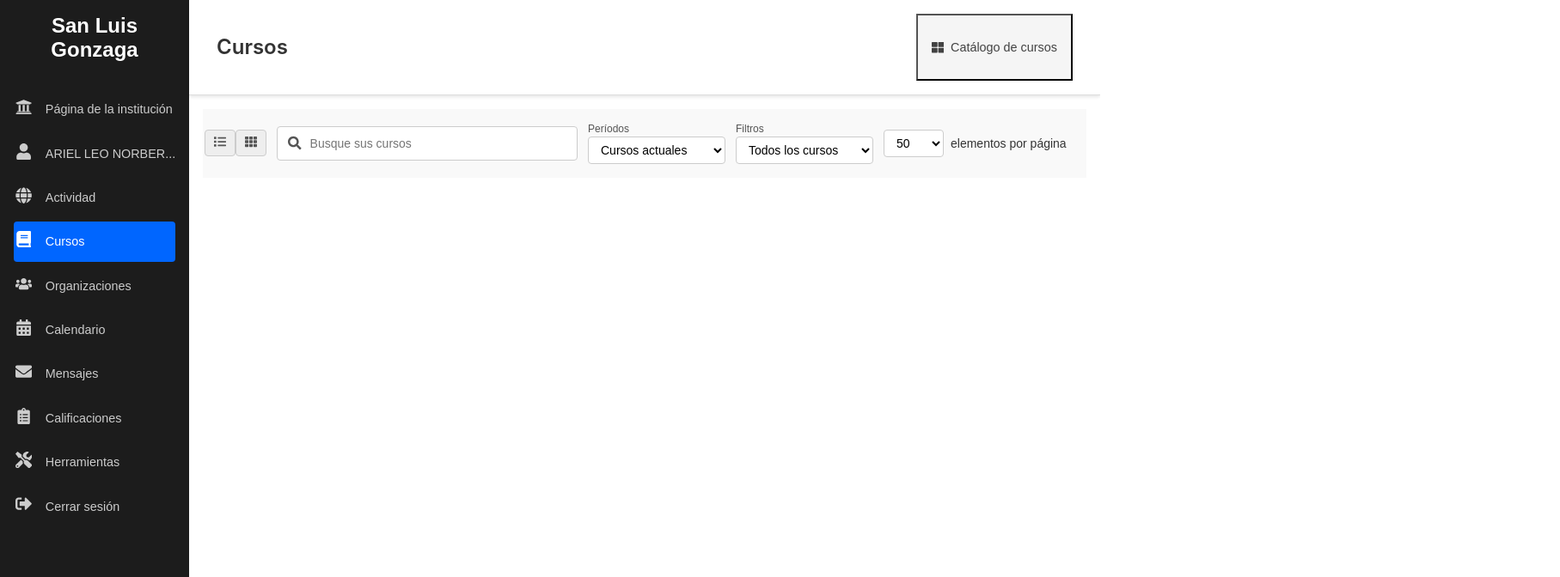
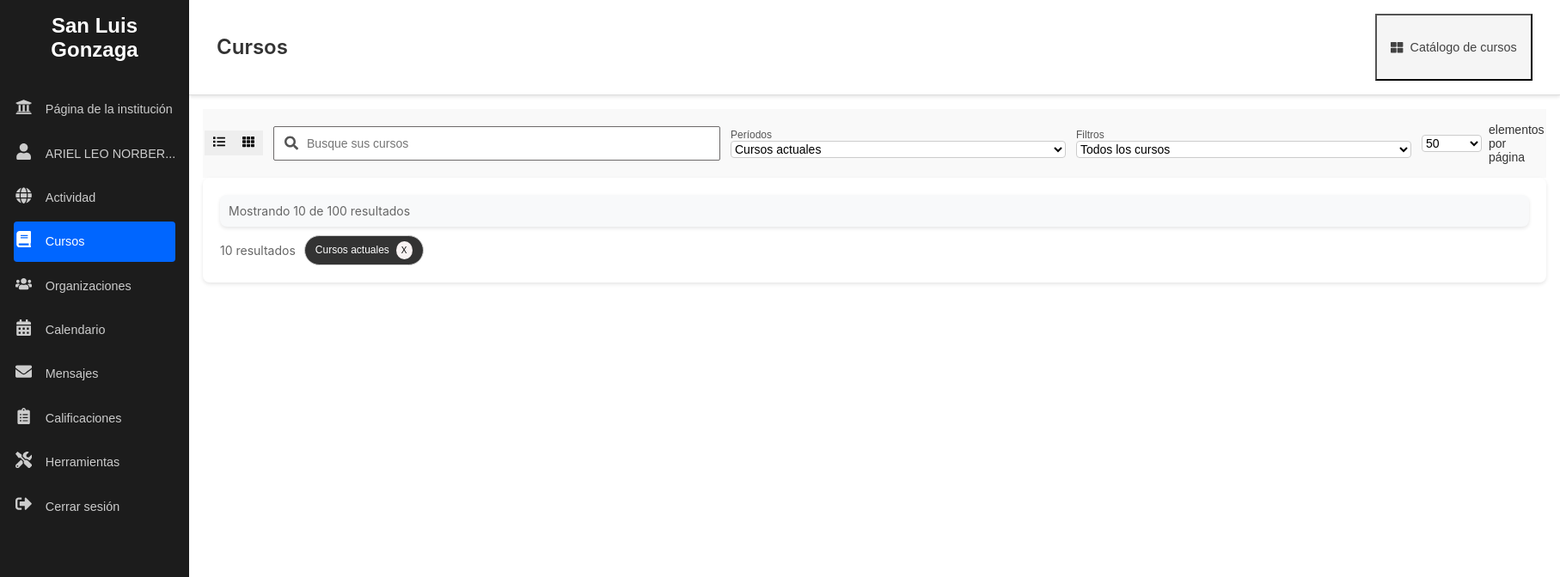
Before and after one commit to MateoNorberto/PLATAFORMA_DIGITAL, a React (Create React App) app in the folder nombre-del-proyecto/mi-app/: page / in a window 1280 px wide. Shown: the top 672 px of the page at 86% size, 1815 px wide, since content can reach past the window. Built offline with nearby package versions, Linux system fonts and the light colour scheme.

Commit message:
MEJORANDO MI PLATAFORMA

```diff
--- a/nombre-del-proyecto/mi-app/src/App.js
+++ b/nombre-del-proyecto/mi-app/src/App.js
@@ -1,19 +1,18 @@
 import Sidebar from './componentes/Sidebar';
 import Header from './componentes/Header';
-import SearchBar from './componentes/SearchBar'; // ✅ Importación añadida
+import SearchBar from './componentes/SearchBar';
+import Filters from './componentes/Filters';
 
 function App() {
   return (
-    <div style={{ display: 'flex' }}>
-      <Sidebar /> {/* Menú lateral */}
-
-      {/* Contenido principal */}
-      <div style={{ flex: 1 }}>
-        <Header /> {/* Encabezado superior */}
-
-        <div style={{ padding: '1rem' }}>
-          <SearchBar /> {/* ✅ Barra de búsqueda visible */}
-        </div>
+    <div style={{ display: 'flex', minHeight: '100vh' }}>
+      <Sidebar />
+      <div style={{ flex: 1, display: 'flex', flexDirection: 'column' }}>
+        <Header />
+        <main style={{ padding: '1rem', flex: 1 }}>
+          <SearchBar />
+          <Filters />
+        </main>
       </div>
     </div>
   );
--- a/nombre-del-proyecto/mi-app/src/componentes/FilterTag.jsx
+++ b/nombre-del-proyecto/mi-app/src/componentes/FilterTag.jsx
@@ -0,0 +1,51 @@
+import React, { useState } from 'react';
+
+const FilterTag = () => {
+  // Estado para mantener los filtros activos
+  const [activeFilters, setActiveFilters] = useState(['React', 'JavaScript', 'CSS']);
+
+  // Función para eliminar un filtro
+  const removeFilter = (filterToRemove) => {
+    setActiveFilters(activeFilters.filter((filter) => filter !== filterToRemove));
+  };
+
+  return (
+    <div style={{
+      display: 'flex',
+      flexWrap: 'wrap',
+      gap: '10px',
+      padding: '10px',
+    }}>
+      {/* Mostrar etiquetas de filtros activos */}
+      {activeFilters.map((filter, index) => (
+        <div key={index} style={{
+          display: 'flex',
+          alignItems: 'center',
+          backgroundColor: '#f0f0f0',
+          color: '#333',
+          borderRadius: '20px',
+          padding: '5px 10px',
+          fontSize: '14px',
+          boxShadow: '0 2px 4px rgba(0, 0, 0, 0.1)',
+        }}>
+          <span>{filter}</span>
+          {/* Botón de eliminar */}
+          <button
+            onClick={() => removeFilter(filter)}
+            style={{
+              background: 'none',
+              border: 'none',
+              color: '#333',
+              fontSize: '14px',
+              marginLeft: '8px',
+              cursor: 'pointer',
+            }}>
+            &#10005; {/* Símbolo de "X" */}
+          </button>
+        </div>
+      ))}
+    </div>
+  );
+};
+
+export default FilterTag;
--- a/nombre-del-proyecto/mi-app/src/componentes/Filters.jsx
+++ b/nombre-del-proyecto/mi-app/src/componentes/Filters.jsx
@@ -0,0 +1,59 @@
+import React, { useState } from 'react';
+import ResultsInfo from './ResultsInfo';  // Importa ResultsInfo
+import FilterTag from './FilterTag';  // Importa FilterTag
+
+const Filters = () => {
+  // Estado para los filtros
+  const [totalResults] = useState(100);  // Total de resultados
+  const [filteredResults] = useState(10);  // Resultados filtrados
+
+  return (
+    <div style={{
+      padding: '20px',
+      backgroundColor: '#fff',
+      borderRadius: '8px',
+      boxShadow: '0 2px 4px rgba(0, 0, 0, 0.1)',
+    }}>
+      {/* Información de resultados */}
+      <ResultsInfo
+        totalResults={totalResults}
+        filteredResults={filteredResults}
+      />
+
+      {/* Barra de búsqueda y filtro */}
+      <div style={{
+        display: 'flex',
+        alignItems: 'center',
+        justifyContent: 'flex-start',
+        marginTop: '10px',
+      }}>
+        <span style={{ fontSize: '14px', color: '#666', marginRight: '10px' }}>
+          10 resultados
+        </span>
+        <button style={{
+          backgroundColor: '#333',
+          color: 'white',
+          border: '1px solid #ccc',
+          padding: '6px 12px',
+          borderRadius: '20px',
+          fontSize: '12px',
+          display: 'flex',
+          alignItems: 'center',
+          cursor: 'pointer',
+        }}>
+          Cursos actuales
+          <span style={{
+            backgroundColor: '#f8f2f2ff',
+            color: '#080808ff',
+            borderRadius: '50%',
+            marginLeft: '8px',
+            padding: '5px 6px',
+            fontSize: '10px',
+          }}>X</span>
+        </button>
+      </div>
+    </div>
+  );
+};
+
+export default Filters;
--- a/nombre-del-proyecto/mi-app/src/componentes/ResultsInfo.jsx
+++ b/nombre-del-proyecto/mi-app/src/componentes/ResultsInfo.jsx
@@ -0,0 +1,22 @@
+import React from 'react';
+
+const ResultsInfo = ({ totalResults, filteredResults }) => {
+  return (
+    <div style={{
+      display: 'flex',
+      justifyContent: 'space-between',
+      alignItems: 'center',
+      padding: '10px',
+      backgroundColor: '#f8f9fa',
+      borderRadius: '8px',
+      boxShadow: '0 2px 4px rgba(0, 0, 0, 0.1)',
+      marginBottom: '10px',
+    }}>
+      <span style={{ fontSize: '14px', color: '#666' }}>
+        Mostrando {filteredResults} de {totalResults} resultados
+      </span>
+    </div>
+  );
+};
+
+export default ResultsInfo;
--- a/nombre-del-proyecto/mi-app/src/componentes/SearchBar.jsx
+++ b/nombre-del-proyecto/mi-app/src/componentes/SearchBar.jsx
@@ -71,23 +71,23 @@ const FilterBar = () => {
 // Estilos para reutilizar
 const iconButtonStyle = {
   backgroundColor: '#eee',
-  border: '1px solid #ccc',
-  borderRadius: '4px',
+  border: '0px solid #ccc',
+  borderRadius: '0px',
   padding: '6px 10px',
   cursor: 'pointer',
   fontSize: '14px',
-  color: '#555',
+  color: '#080808ff',
 };
 
 const searchBarStyle = {
   display: 'flex',
   alignItems: 'center',
   backgroundColor: '#fff',
-  border: '1px solid #ccc',
-  borderRadius: '4px',
+  border: '1px solid #6d6a6aff',
+  borderRadius: '2px',
   padding: '0.5rem 0.75rem',
   height: '40px',
-  minWidth: '350px',
+  minWidth: '520px',
   boxSizing: 'border-box',
 };
 
@@ -108,18 +108,18 @@ const dropdownContainerStyle = {
 };
 
 const labelStyle = {
-  marginBottom: '2px',
+  marginBottom: '0px',
   fontWeight: '500',
 };
 
 const selectStyle = {
-  padding: '6px 10px',
+  padding: '6px 1 0px',
   borderRadius: '4px',
   border: '1px solid #ccc',
   fontSize: '14px',
   backgroundColor: '#fff',
   cursor: 'pointer',
-  minWidth: '160px',
+  minWidth: '390px',
 };
 
 const smallSelectStyle = {
```
